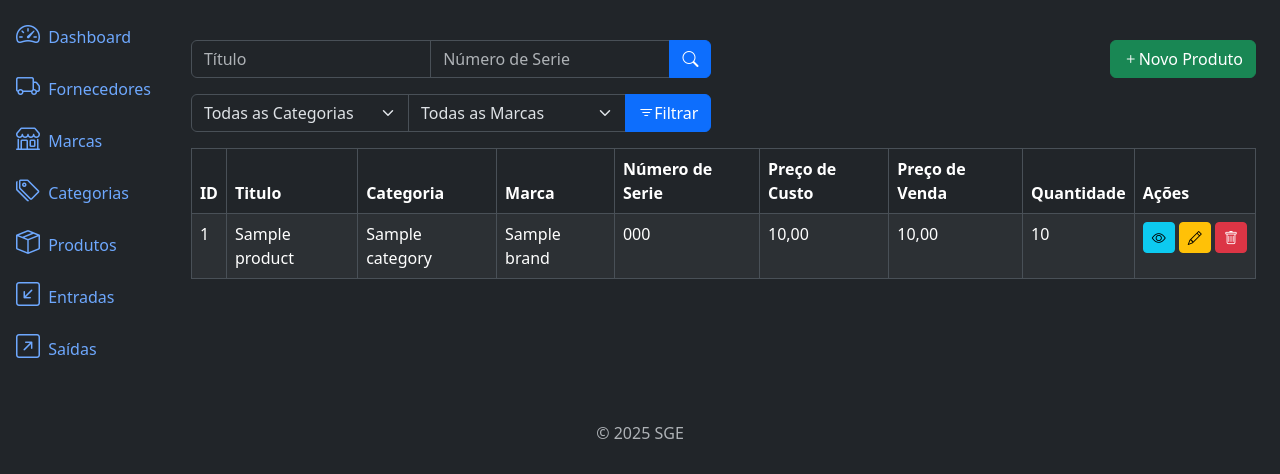
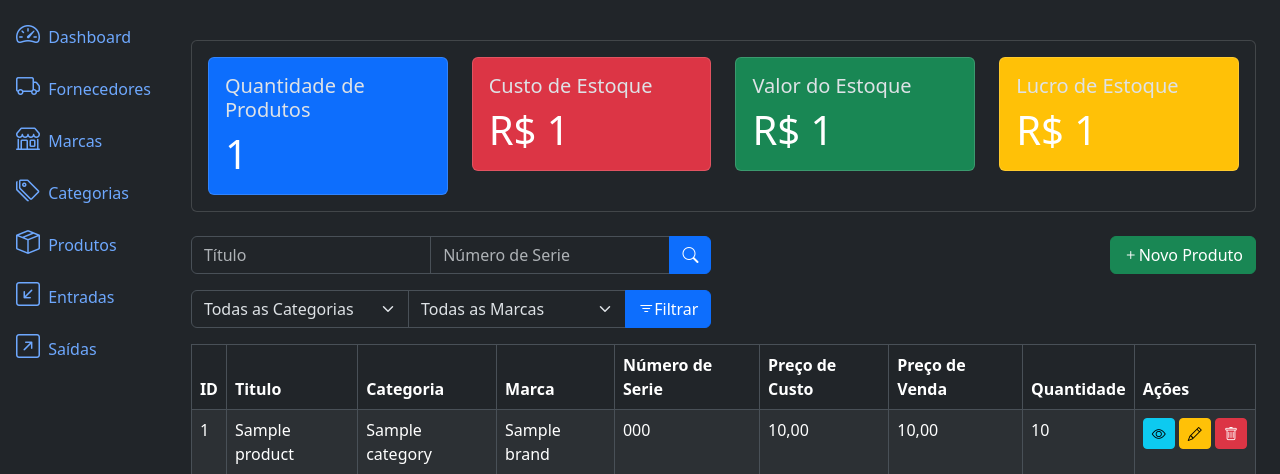
Before and after one commit to dcapote92/sge, a Django app: template products/templates/product_list.html in a window 1280 px wide. Shown: the part 56-530 px from the top of the page. Run offline with Django 5.2, Linux system fonts and the light colour scheme; tables that the repository leaves empty hold one stand-in row (values such as "Sample post"); the template is opened without the code that fills it: values that come from a table or form of the project are taken from there, most other values are stand-ins (such as "Sample title", 1, 10 or a date in 2020); parts of the project's set-up code (start-up, migrations or seed data) failed here and were passed over.

Commit message:
metric graphs added on product list template

```diff
--- a/products/templates/product_list.html
+++ b/products/templates/product_list.html
@@ -5,6 +5,10 @@ SGE - Produtos
 {% endblock %}
 
 {% block content %}
+
+{% include 'components/_product_metrics.html' %}
+
+<div class="mb-4"></div>
 
 <div class="row mb-3">
     <div class="col-md-6">
--- a/products/views.py
+++ b/products/views.py
@@ -1,6 +1,7 @@
 from django.urls import reverse_lazy
 from django.views.generic import ListView, CreateView, DetailView, UpdateView, DeleteView
 from . import models, forms
+from app import metrics
 from categories.models import Category
 from brands.models import Brand
 
@@ -34,6 +35,7 @@ class ProductListView(ListView):
 
     def get_context_data(self, **kwargs):
         context = super().get_context_data(**kwargs)
+        context['product_metrics'] = metrics.get_product_metrics()
         context['categories'] = Category.objects.all()
         context['brands'] = Brand.objects.all()
         return context
```
